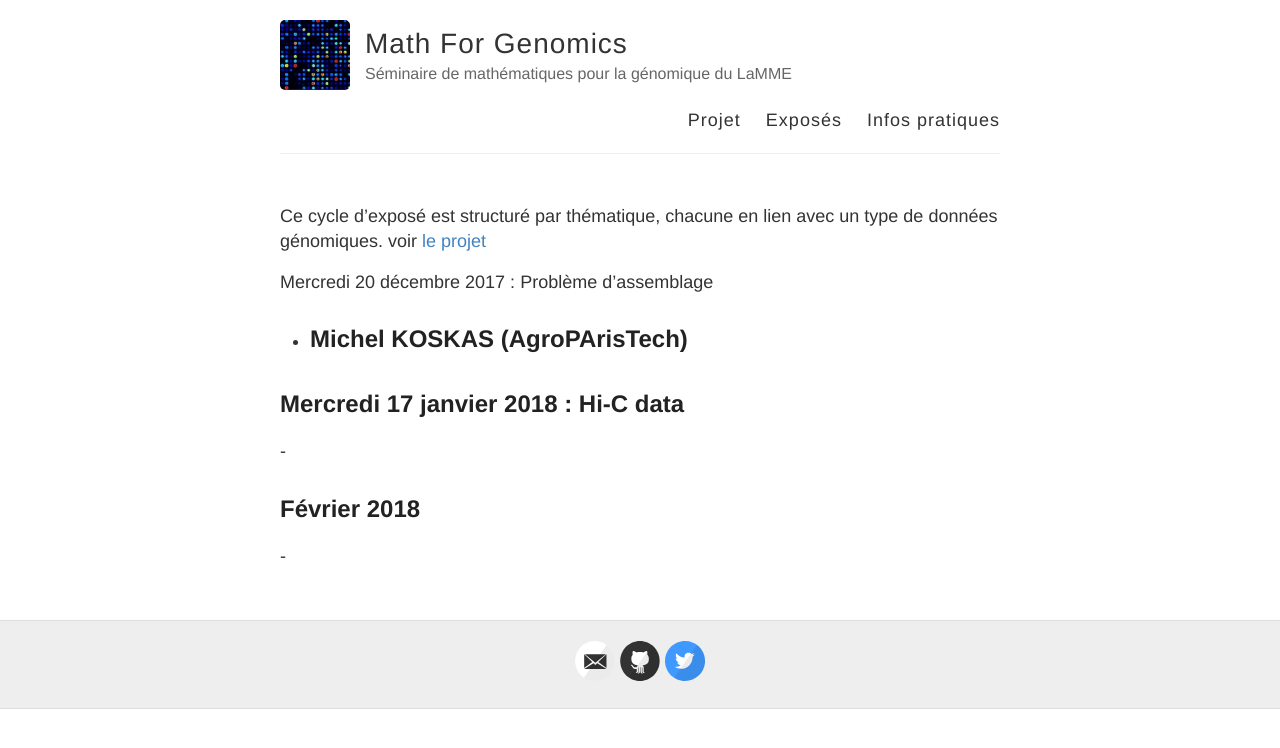
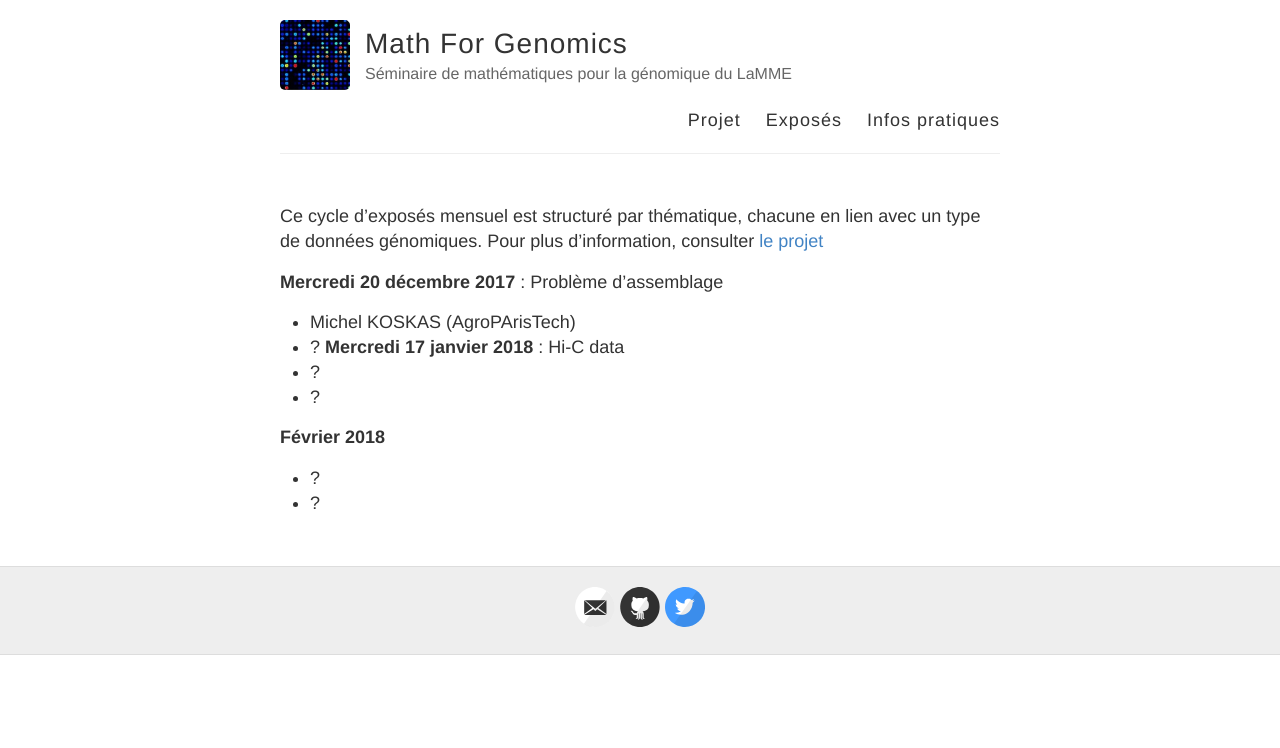
Before and after one commit to MathForGenomics/MathForGenomics.github.io, a Jekyll site: the page built from exposes.md, in a window 1280 px wide. Shown: the top 748 px of the page. Built offline with Jekyll 4.4.1, drawn with Linux system fonts in a browser that asks for light colours.

Commit message:
Update exposes.md

```diff
--- a/exposes.md
+++ b/exposes.md
@@ -4,17 +4,15 @@ title: Exposés
 permalink: /exposes/
 ---
 
-Ce cycle d’exposé est structuré par thématique, chacune en lien avec un type de données génomiques.
-voir [le projet](projet.md)
+Ce cycle d’exposés mensuel est structuré par thématique, chacune en lien avec un type de données génomiques. Pour plus d'information, consulter [le projet](projet.md)
 
-Mercredi 20 décembre 2017 : Problème d'assemblage
+**Mercredi 20 décembre 2017** : Problème d'assemblage
 - Michel KOSKAS (AgroPArisTech)
--
+- ?
+**Mercredi 17 janvier 2018** : Hi-C data
+- ?
+- ?
 
-Mercredi 17 janvier 2018 : Hi-C data
--
--
-
-Février 2018
--
--
+**Février 2018**
+- ?
+- ?
```
